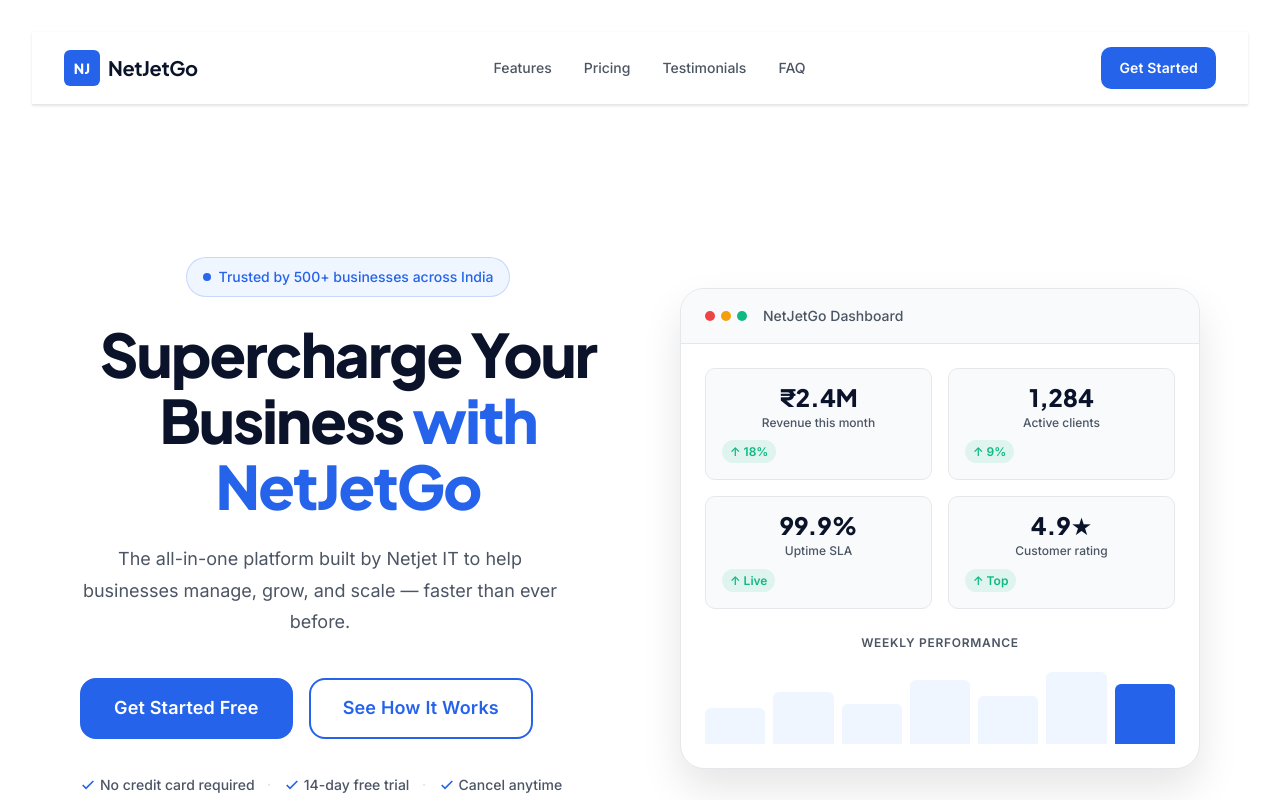
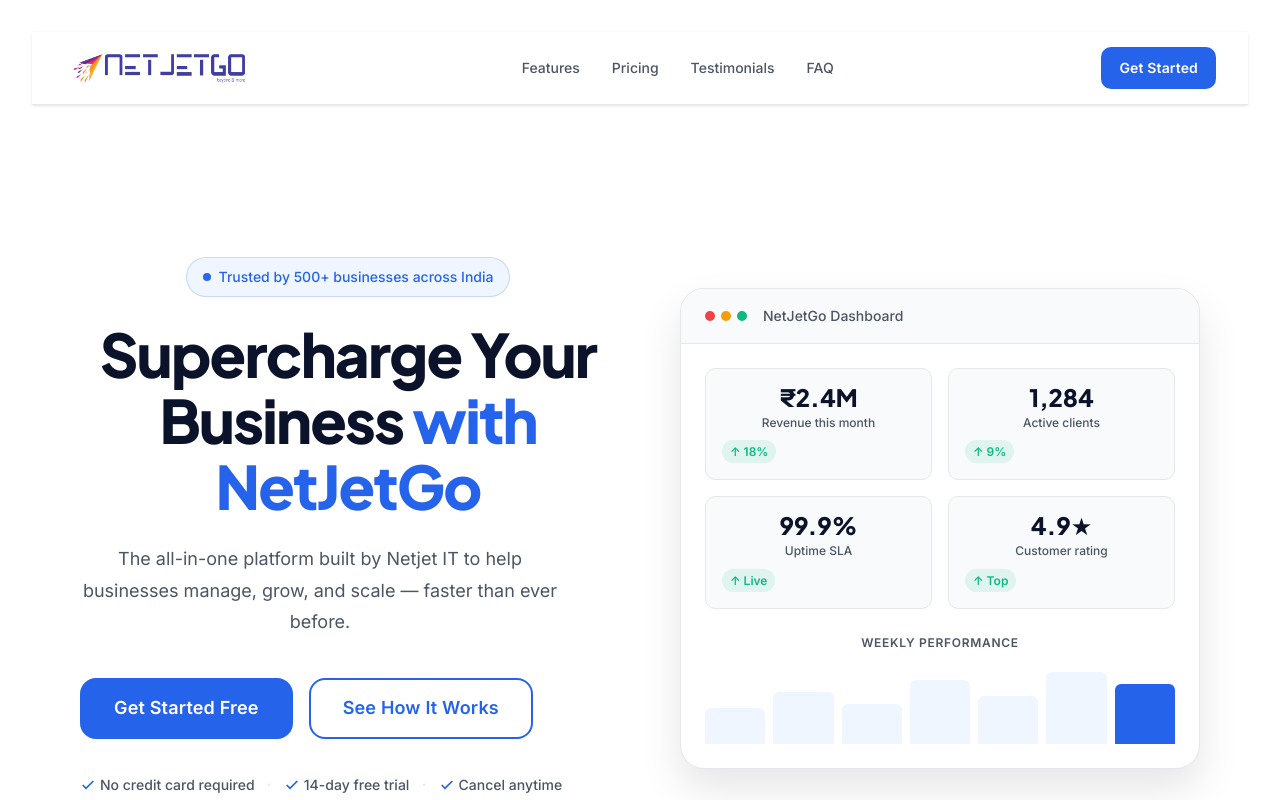
Before and after one commit to DarkKingTg/NetGetGo-ProductPage, a React (Vite) app: page / in a window 1280 px wide. Shown: the top 800 px of the page. Built offline with nearby package versions, Linux system fonts and the light colour scheme.

Commit message:
logo edited in nav bar

```diff
--- a/src/components/Navbar.jsx
+++ b/src/components/Navbar.jsx
@@ -36,8 +36,9 @@
 
         {/* Logo */}
         <a href="#hero" className="navbar__logo">
-          <span className="navbar__logo-icon">NJ</span>
-          <span className="navbar__logo-text">NetJetGo</span>
+          <span className="logotxt">
+            <img src="./src/assets/icons/logo-text.png" alt="NetJetGo Logo" className="logotxt" />
+          </span>
         </a>
 
         {/* Desktop Nav Links */}
--- a/src/styles/navbar.css
+++ b/src/styles/navbar.css
@@ -1,9 +1,3 @@
-/* ============================================
-   NAVBAR COMPONENT
-   src/styles/Navbar.css
-   Palette: #2563EB | #0B132B | #111827 | #4B5563 | #E5E7EB | #FFFFFF
-============================================ */
-
 /* ── Navbar Shell ──────────────────────── */
 .navbar {
   position:         sticky;
@@ -37,26 +31,15 @@
 }
 
 .navbar__logo-icon {
-  width:            36px;
-  height:           36px;
-  background-color: var(--color-primary);
-  color:            var(--color-bg);
-  font-family:      var(--font-heading);
-  font-size:        var(--text-sm);
-  font-weight:      800;
-  border-radius:    var(--radius-sm);
-  display:          flex;
-  align-items:      center;
-  justify-content:  center;
-  letter-spacing:   0.02em;
+
+  width:            60px;
+  height:           60px;
+
 }
 
-.navbar__logo-text {
-  font-family: var(--font-heading);
-  font-size:   var(--text-xl);
-  font-weight: 700;
-  color:       var(--color-dark-navy);
-  letter-spacing: -0.02em;
+.logotxt {
+  width:            190px;
+  height:           45px;
 }
 
 /* ── Desktop Nav Links ─────────────────── */
```
Also changed, not shown: src/assets/icons/LOGO.jpg (renamed from src/assets/icons/NetGetGO Logo.jpg), src/assets/icons/logo-text.png (added).
